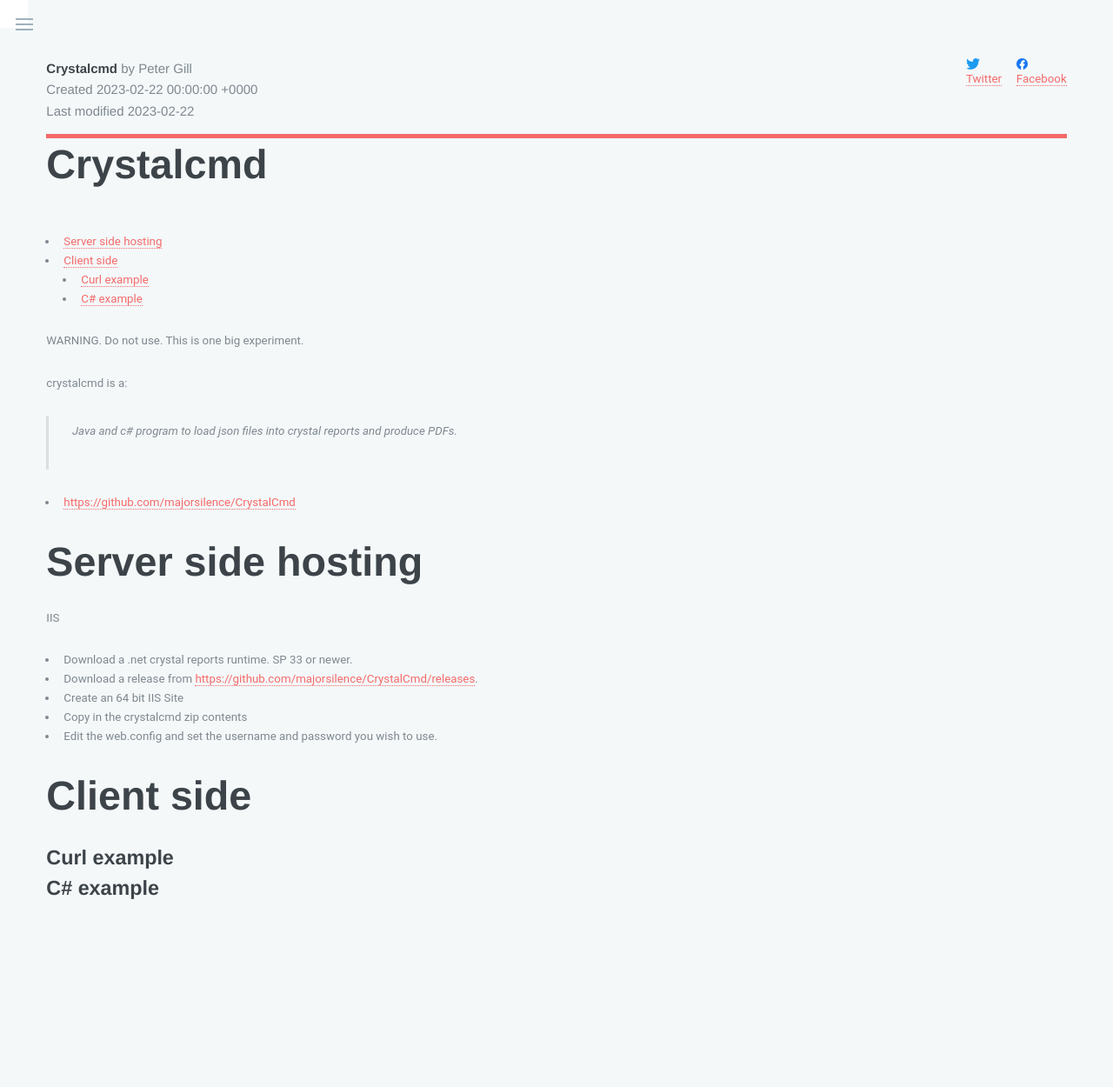
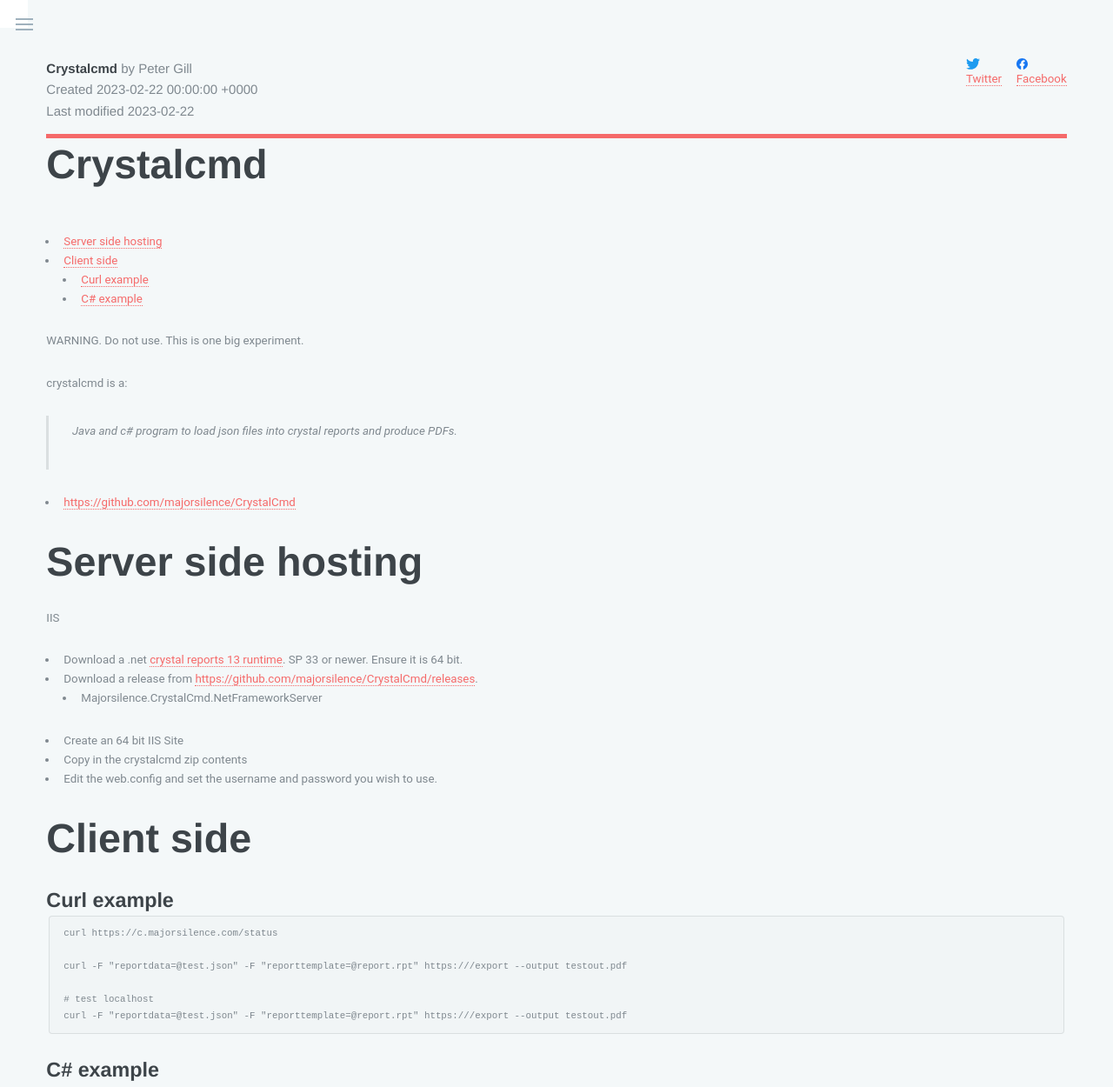
Before and after one commit to majorsilence/Dev, a Jekyll site: the page built from _posts/2023-02-22-crystalcmd.md, in a window 1280 px wide. Shown: the whole page at 87% size. Built offline with Jekyll 4.4.1, drawn with Linux system fonts in a browser that asks for light colours; before the commit the page ends 1040 px from its top, so only the background shows below that.

Commit message:
Update 2023-02-22-crystalcmd.md

````diff
--- a/_posts/2023-02-22-crystalcmd.md
+++ b/_posts/2023-02-22-crystalcmd.md
@@ -17,8 +17,9 @@
 
 IIS
 
-* Download a .net crystal reports runtime.  SP 33 or newer.
+* Download a .net [crystal reports 13 runtime](https://wiki.scn.sap.com/wiki/display/BOBJ/Crystal+Reports%2C+Developer+for+Visual+Studio+Downloads).  SP 33 or newer.  Ensure it is 64 bit.
 * Download a release from [https://github.com/majorsilence/CrystalCmd/releases](https://github.com/majorsilence/CrystalCmd/releases).
+    * Majorsilence.CrystalCmd.NetFrameworkServer
 * Create an 64 bit IIS Site
 * Copy in the crystalcmd zip contents
 * Edit the web.config and set the username and password you wish to use.
@@ -28,4 +29,14 @@
 
 ## Curl example
 
+```bash
+curl https://c.majorsilence.com/status
+
+curl -F "reportdata=@test.json" -F "reporttemplate=@report.rpt" https://{{YOUR SITE}}/export --output testout.pdf
+
+# test localhost
+curl -F "reportdata=@test.json" -F "reporttemplate=@report.rpt" https://{{YOUR SITE}}/export --output testout.pdf
+```
+
+
 ## C# example
````
